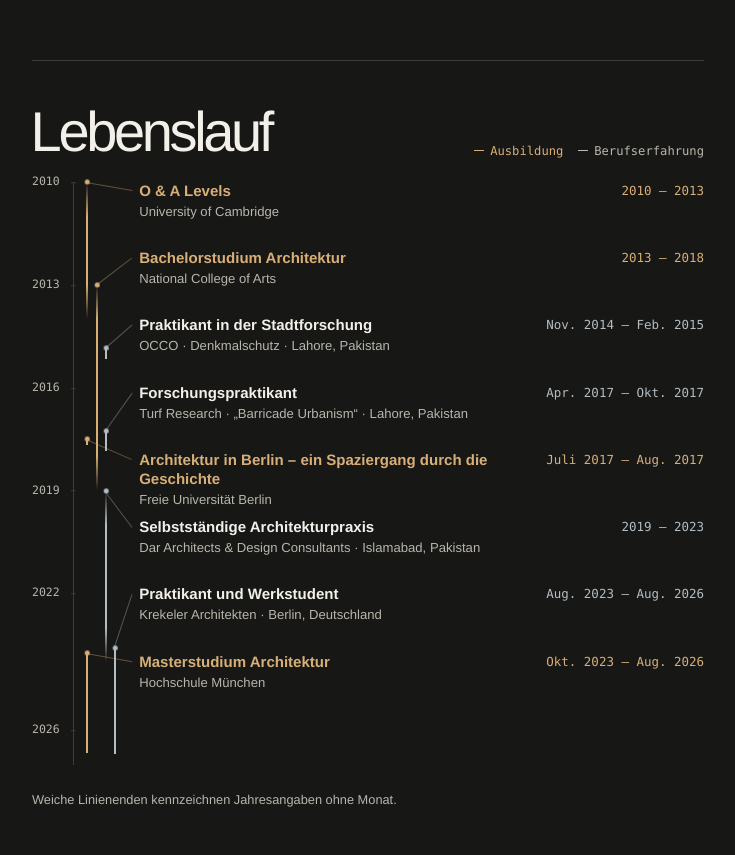
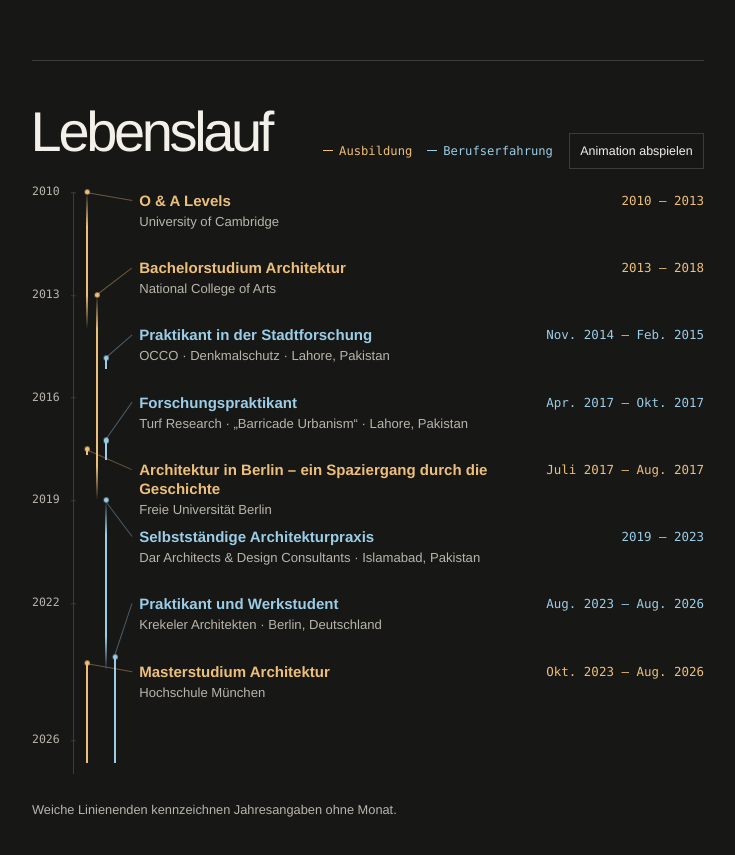
Before and after one commit to hamzdar/hamzdar.github.io, a plain HTML site: page index.html in a window 1280 px wide. Shown: the part 2660-3515 px from the top of the page, without its empty margins (272-1007 px from the left). Drawn offline with Linux system fonts and the light colour scheme.

Commit message:
Improve résumé timeline playback and color contrast

```diff
--- a/index.html
+++ b/index.html
@@ -6,10 +6,10 @@
   <meta name="description" content="Das Architekturportfolio von Hamz Dar.">
   <meta name="color-scheme" content="dark light">
   <title>Hamz Dar — Architekturportfolio</title>
-  <link rel="stylesheet" href="portfolio.css">
+  <link rel="stylesheet" href="portfolio.css?v=resume-replay">
   <link rel="alternate" hreflang="de" href="./">
   <link rel="alternate" hreflang="en" href="en/">
-  <script src="portfolio.js"></script>
+  <script src="portfolio.js?v=resume-replay"></script>
 </head>
 <body>
   <main class="portfolio" id="top">
@@ -119,10 +119,13 @@
       <section class="resume" id="resume" aria-labelledby="resume-title">
         <div class="resume-heading">
           <h2 id="resume-title">Lebenslauf</h2>
-          <ul class="resume-key" role="list">
-            <li class="education">Ausbildung</li>
-            <li>Berufserfahrung</li>
-          </ul>
+          <div class="resume-heading-tools">
+            <ul class="resume-key" role="list">
+              <li class="education">Ausbildung</li>
+              <li>Berufserfahrung</li>
+            </ul>
+            <button class="resume-replay" type="button" data-resume-replay hidden>Animation abspielen</button>
+          </div>
         </div>
         <div class="resume-visual">
           <div class="resume-plot">
--- a/portfolio.css
+++ b/portfolio.css
@@ -355,8 +355,8 @@ body { margin: 0; background: var(--background); color: var(--text); font-family
 }
 
 .resume {
-  --resume-work: #b3bdc2;
-  --resume-education: #d7af77;
+  --resume-work: #9bcde6;
+  --resume-education: #edbf7b;
   grid-column: 1 / -1;
   justify-self: center;
   width: min(100%, 42rem);
@@ -364,7 +364,7 @@ body { margin: 0; background: var(--background); color: var(--text); font-family
   border-top: 1px solid var(--line);
   scroll-margin-top: 5rem;
 }
-:root[data-theme="light"] .resume { --resume-work: #536671; --resume-education: #795323; }
+:root[data-theme="light"] .resume { --resume-work: #285d76; --resume-education: #805319; }
 
 .resume-heading {
   display: flex;
@@ -381,8 +381,23 @@ body { margin: 0; background: var(--background); color: var(--text); font-family
   font-weight: 500;
   letter-spacing: -.06em;
 }
+.resume-heading-tools {
+  display: flex;
+  flex-wrap: wrap;
+  align-items: center;
+  gap: .65rem 1rem;
+}
+.resume-replay {
+  min-height: 2.25rem;
+  padding: .38rem .65rem;
+  border: 1px solid var(--line);
+  background: var(--background);
+  color: var(--text);
+  font: .78rem/1.35 var(--sans);
+}
+.resume-replay:hover { background: var(--surface); }
 .resume-key { display: flex; flex-wrap: wrap; gap: .45rem .9rem; margin: 0; padding: 0; list-style: none; }
-.resume-key li { display: inline-flex; align-items: center; gap: .38rem; color: var(--muted); font: .76rem/1.35 var(--mono); }
+.resume-key li { display: inline-flex; align-items: center; gap: .38rem; color: var(--resume-work); font: .76rem/1.35 var(--mono); }
 .resume-key li::before { content: ""; width: .65rem; height: 1px; background: var(--resume-work); }
 .resume-key .education { color: var(--resume-education); }
 .resume-key .education::before { background: var(--resume-education); }
@@ -397,7 +412,7 @@ body { margin: 0; background: var(--background); color: var(--text); font-family
   row-gap: .12rem;
 }
 .resume-role { grid-column: 1; color: var(--text); font-size: .94rem; font-weight: 600; line-height: 1.25; }
-.resume-entry.education .resume-role { color: var(--entry-ink); }
+.resume-entry .resume-role { color: var(--entry-ink); }
 .resume-place { grid-column: 1; color: var(--muted); font-size: .82rem; line-height: 1.3; }
 .resume-date { grid-column: 2; grid-row: 1 / 3; align-self: start; color: var(--entry-ink); font: .78rem/1.45 var(--mono); }
 .resume-note { margin: .38rem 0 0; color: var(--muted); font-size: .8rem; line-height: 1.4; }
@@ -473,21 +488,25 @@ body { margin: 0; background: var(--background); color: var(--text); font-family
   pointer-events: auto;
 }
 
-@media (prefers-reduced-motion: no-preference) {
-  .resume-motion .resume-segment { transform: scaleY(0); }
-  .resume-motion .resume-dot, .resume-motion .resume-leader, .resume-motion .resume-label { opacity: 0; }
-  .resume-motion.is-visible .resume-segment {
-    animation: grow-resume-line calc(var(--duration-months) * var(--time-per-month))
-      calc(var(--start-month) * var(--time-per-month)) linear both;
-  }
-  .resume-motion.is-visible .resume-dot,
-  .resume-motion.is-visible .resume-leader,
-  .resume-motion.is-visible .resume-label {
-    animation: reveal-resume-label .25s calc(var(--start-month) * var(--time-per-month)) ease-out both;
-  }
+.resume-ready .resume-segment { transform: scaleY(0); }
+.resume-ready .resume-dot, .resume-ready .resume-leader, .resume-ready .resume-label { opacity: 0; }
+.resume-visual.is-playing .resume-segment {
+  animation: grow-resume-line calc(var(--duration-months) * var(--time-per-month))
+    calc(var(--start-month) * var(--time-per-month)) linear both;
 }
-@keyframes grow-resume-line { to { transform: none; } }
-@keyframes reveal-resume-label { to { opacity: 1; } }
+.resume-visual.is-playing .resume-dot,
+.resume-visual.is-playing .resume-leader,
+.resume-visual.is-playing .resume-label {
+  animation: reveal-resume-label .25s calc(var(--start-month) * var(--time-per-month)) ease-out both;
+}
+@keyframes grow-resume-line {
+  from { transform: scaleY(0); }
+  to { transform: scaleY(1); }
+}
+@keyframes reveal-resume-label {
+  from { opacity: 0; }
+  to { opacity: 1; }
+}
 
 @media (max-width: 600px) {
   .resume-visual.is-laid-out { --axis-x: 2.1rem; --lane-start: 2.6rem; --lane-gap: .43rem; --label-x: 4.8rem; }
--- a/portfolio.js
+++ b/portfolio.js
@@ -160,12 +160,37 @@ function installResumeTimeline() {
   window.addEventListener('resize', arrangeLabels);
   document.fonts?.ready.then(arrangeLabels);
 
-  if (!('IntersectionObserver' in window) || matchMedia('(prefers-reduced-motion: reduce)').matches) return;
-  timeline.classList.add('resume-motion');
-  const stage = new IntersectionObserver(([entry], observer) => {
-    if (!entry.isIntersecting) return;
-    timeline.classList.add('is-visible');
-    observer.disconnect();
-  }, { threshold: .18 });
+  const playback = timeline.closest('.resume').querySelector('[data-resume-replay]');
+  const motion = matchMedia('(prefers-reduced-motion: reduce)');
+  let frame = 0;
+  let armed = true;
+
+  function play() {
+    cancelAnimationFrame(frame);
+    timeline.classList.add('resume-ready');
+    timeline.classList.remove('is-playing');
+    frame = requestAnimationFrame(() => {
+      frame = requestAnimationFrame(() => timeline.classList.add('is-playing'));
+    });
+  }
+
+  playback.hidden = false;
+  playback.addEventListener('click', play);
+
+  motion.addEventListener('change', () => {
+    if (!motion.matches) return;
+    cancelAnimationFrame(frame);
+    timeline.classList.remove('is-playing', 'resume-ready');
+  });
+
+  if (!('IntersectionObserver' in window)) return;
+  if (!motion.matches) timeline.classList.add('resume-ready');
+
+  const stage = new IntersectionObserver(([entry]) => {
+    if (!entry.isIntersecting) armed = true;
+    if (entry.intersectionRatio < .18 || !armed || motion.matches) return;
+    armed = false;
+    play();
+  }, { rootMargin: '-52px 0px 0px', threshold: [0, .18] });
   stage.observe(timeline);
 }
```
Also changed, not shown: en/index.html (+9 -6 lines).
